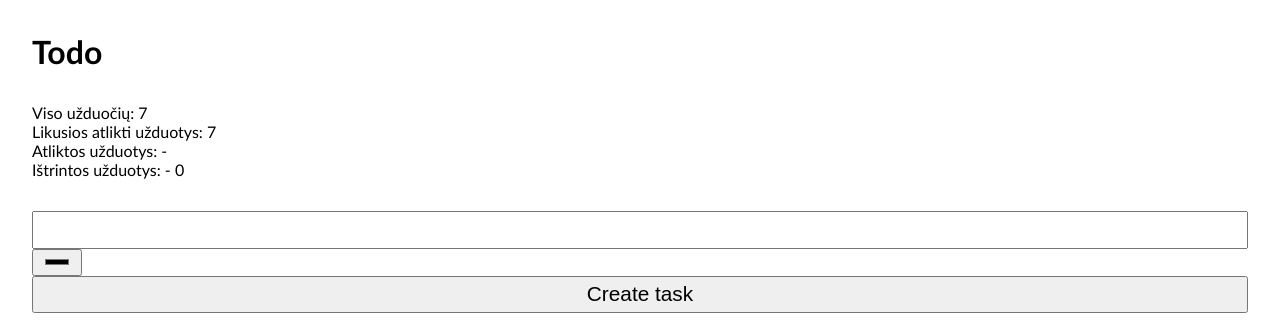
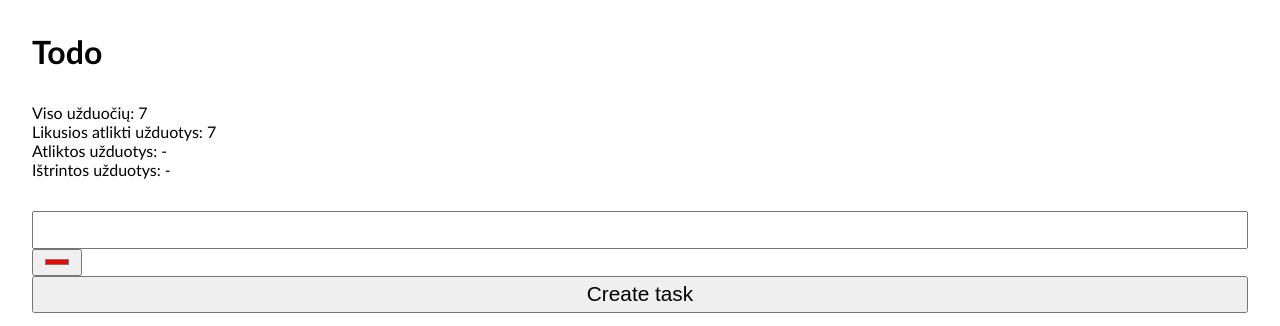
Before and after one commit to konoto1/todo-react, a React (Vite) app: page / in a window 1280 px wide. Shown: the top 326 px of the page. Built offline with nearby package versions, Linux system fonts and the light colour scheme.

Commit message:
updated with input dom tas creation

```diff
--- a/src/App.jsx
+++ b/src/App.jsx
@@ -6,29 +6,34 @@ import { tasks } from "./data/tasks.js";
 
 function App() {
   const [taskList, setTaskList] = useState(tasks);
-  const [count, setCount] = useState(0);
 
-  function handleTaskListClick() {
-    setTaskList(prev => [
+
+  function addTask (taskText) {
+       setTaskList(prev => [
       ...prev,
       {
-        text: 'Baisus reikalai....'
+        text: taskText,
       }
     ]);
   }
 
+  function removeTask (taskText) {
+    setTaskList(prev => prev.filter(task => task.text !== taskText));
+  }
+
+
   return (
     <main>
-      <h1 onClick={handleTaskListClick}>Todo</h1>
+      <h1>Todo</h1>
       <div>
         <p>Viso užduočių: {taskList.length}</p>
         <p>Likusios atlikti užduotys: {taskList.length}</p>
         <p>Atliktos užduotys: -</p>
-        <p onClick={() => setCount(prevCount => prevCount + 1)}>Ištrintos užduotys: - {count}</p>
+        <p>Ištrintos užduotys: -</p>
       </div>
-      <FormCreateTask />
+      <FormCreateTask addTaskCallback={addTask}/>
       <ListActions />
-      <TaskList data={taskList} />
+      <TaskList data={taskList} removeTask={removeTask}/>
     </main>
   );
 }
--- a/src/components/form/Form.jsx
+++ b/src/components/form/Form.jsx
@@ -1,8 +1,23 @@
-export function FormCreateTask() {
+import { useState } from "react";
+
+export function FormCreateTask(props) {
+    const {addTaskCallback} = props;
+    const [task, setTask] = useState('');
+    const [color, setColor] = useState('#ff0000');
+
+
+    function handleFormSubmit(e) {
+        e.preventDefault();
+        if (task.trim() === '') {
+            return;
+        }
+        addTaskCallback(task);
+    }
+
     return (
-        <form>
-            <input type="text" value="" />
-            <input type="color" />
+        <form onSubmit={handleFormSubmit}>
+            <input onChange={e => setTask(e.target.value)} type="text" value={task} />
+            <input onChange={e => setColor(e.target.value)} type="color" value={color} />
             <button type="submit">Create task</button>
         </form>
     );
--- a/src/components/task-list/Task.jsx
+++ b/src/components/task-list/Task.jsx
@@ -1,6 +1,7 @@
 import { useState } from "react";
 
 export function Task(params) {
+    const {removeTask, data} = params;
     const { text } = params.data;
     const [taskVisibility, setTaskVisibility] = useState(true);
     const [taskDone, setTaskDone] = useState(false);
@@ -47,7 +48,7 @@ export function Task(params) {
                     <div className="divider"></div>
                     <button className="edit" onClick={() => setEditForm(prev => true)}>Edit</button>
                 </>}
-                <button onClick={() => setTaskVisibility(prev => false)} className="delete">Delete</button>
+                <button onClick={() => removeTask(taskText)} className="delete">Delete</button>
             </div>
         </article>
     );
--- a/src/components/task-list/TaskList.jsx
+++ b/src/components/task-list/TaskList.jsx
@@ -1,6 +1,7 @@
 import { Task } from "./Task";
 
 export function TaskList(params) {
+    const {removeTask, data} = params;
     if (params.data.length === 0) {
         return (
             <div className="list empty">
@@ -11,7 +12,7 @@ export function TaskList(params) {
 
     return (
         <div className="list">
-            {params.data.map((item, index) => <Task key={index} data={item} />)}
+            {data.map((item, index) => <Task key={index} data={item} removeTask={removeTask} />)}
         </div>
     );
 }
```
